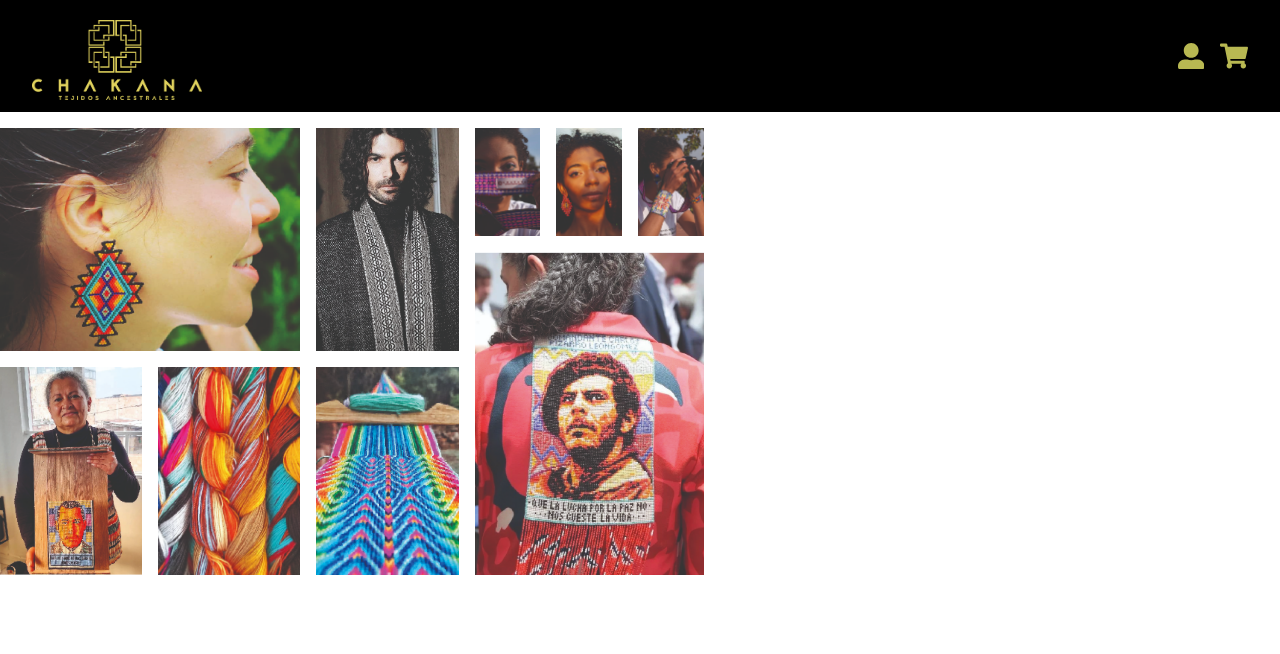
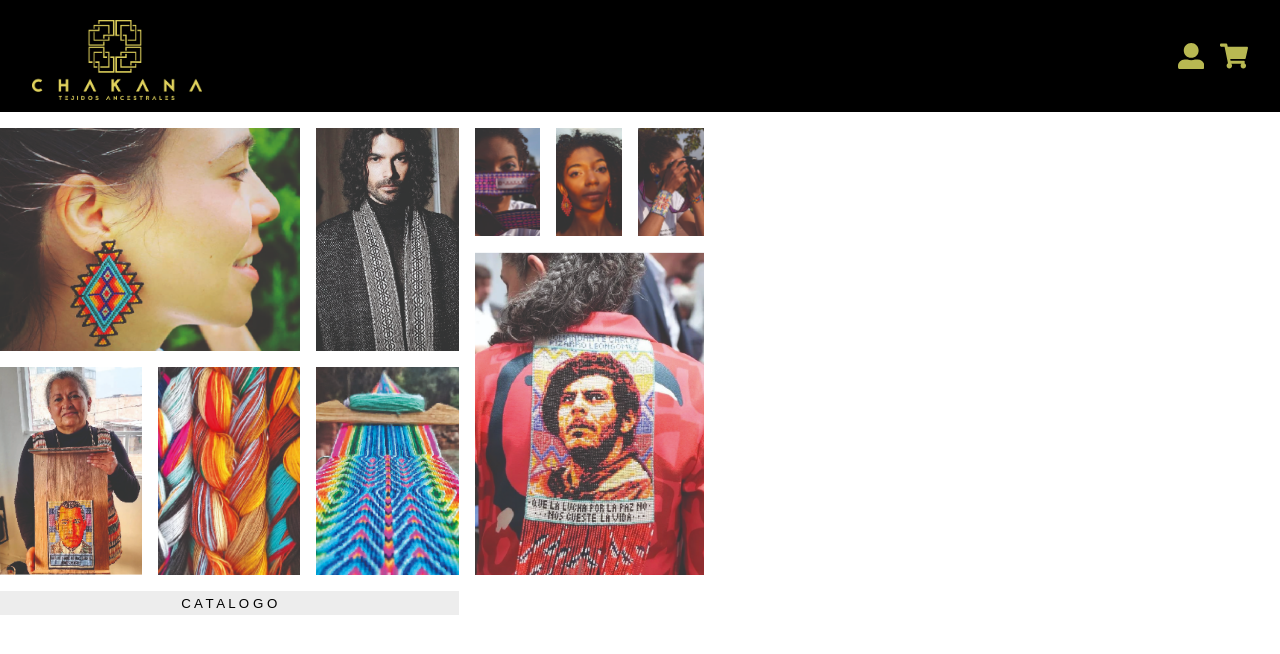
Before and after one commit to SofiaOviedo24/Chakana_Shop, a React (Vite) app: page / in a window 1280 px wide. Shown: the top 654 px of the page. Built offline with nearby package versions, Linux system fonts and the light colour scheme.

Commit message:
Creacion (parcial) del boton "catalogo" junt con css

```diff
--- a/src/Componentes/Main.jsx
+++ b/src/Componentes/Main.jsx
@@ -3,6 +3,7 @@ import MainStyle from "../css/Main.module.css";
 const Main = () => {
   return (
     <section className={MainStyle.galeria}>
+
       <article className={MainStyle.left}>
         <picture className={MainStyle.pic1}>
           <img src="/imgs/06_P5.jpg" alt="Strap 06"/>
@@ -25,20 +26,25 @@ const Main = () => {
         <picture className={MainStyle.pic7}>
           <img src="/imgs/03_P2.jpg" alt="Strap 01" />
         </picture>
-
         <picture className={MainStyle.pic8}>
           <img src="/imgs/04_P3.jpg" alt="Strap 02" />
         </picture>
-
         <picture className={MainStyle.pic9}>
           <img src="/imgs/05_P4.jpg" alt="Strap 03" />
         </picture>
-
         <picture className={MainStyle.pic10}>
           <img src="/imgs/02_P1.jpg" alt="tejido carlos pizarro" />
         </picture>
       </article>
+
+      <span>
+      <button className={MainStyle.catalogo}>
+       C A T A L O G O
+      </button>
+      </span>
+
     </section>
+
   );
 };
 
--- a/src/css/Main.module.css
+++ b/src/css/Main.module.css
@@ -87,5 +87,13 @@
     background-color: rgb(255, 136, 0);
     grid-column: 1/4;
     object-fit: cover;
+}
 
+.catalogo{
+    grid-column: 1/3;
+    height: 1.5rem;
+    width: 100%;
+    background-color: rgb(237, 237, 237);
+    justify-content: center;
+    align-items: center;
 }
```
